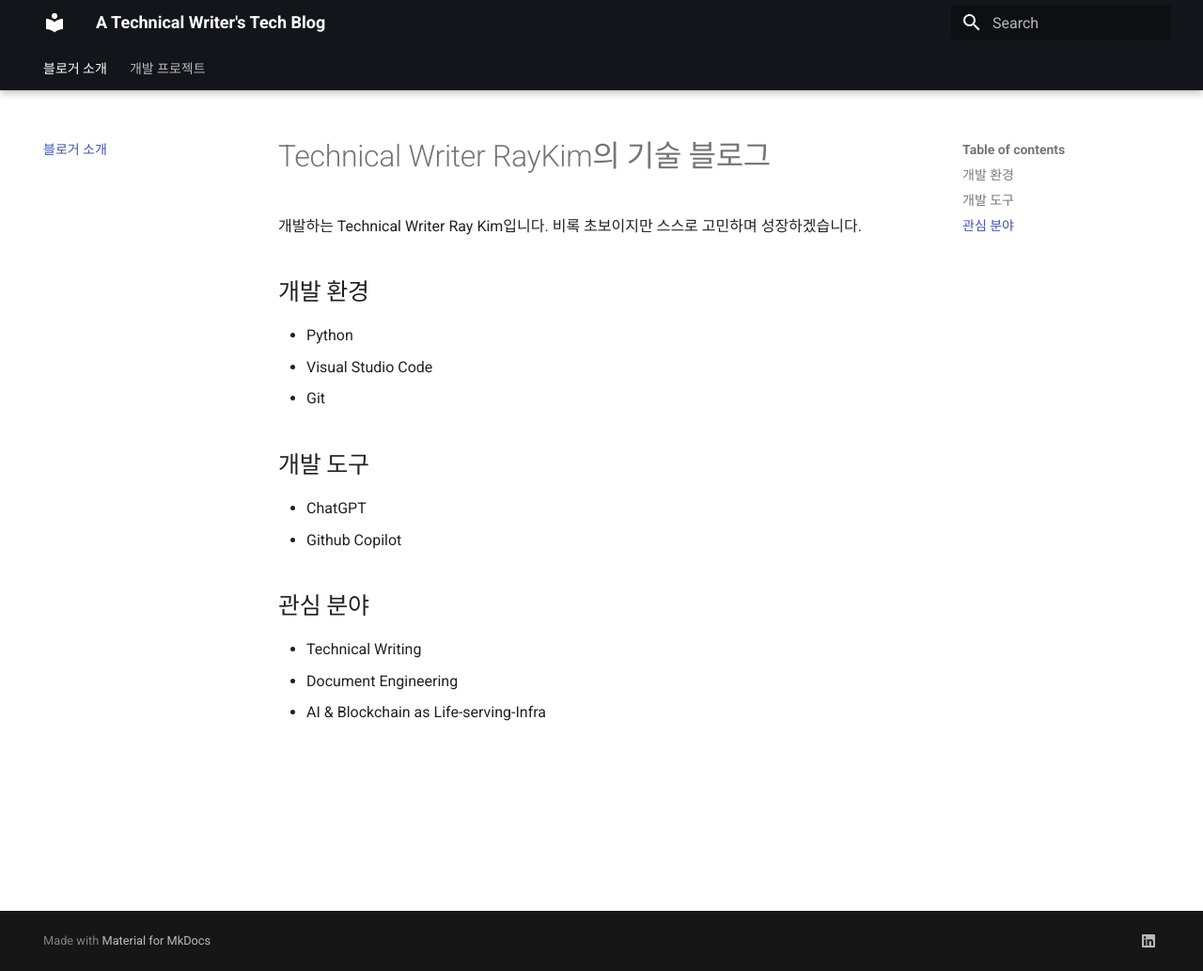
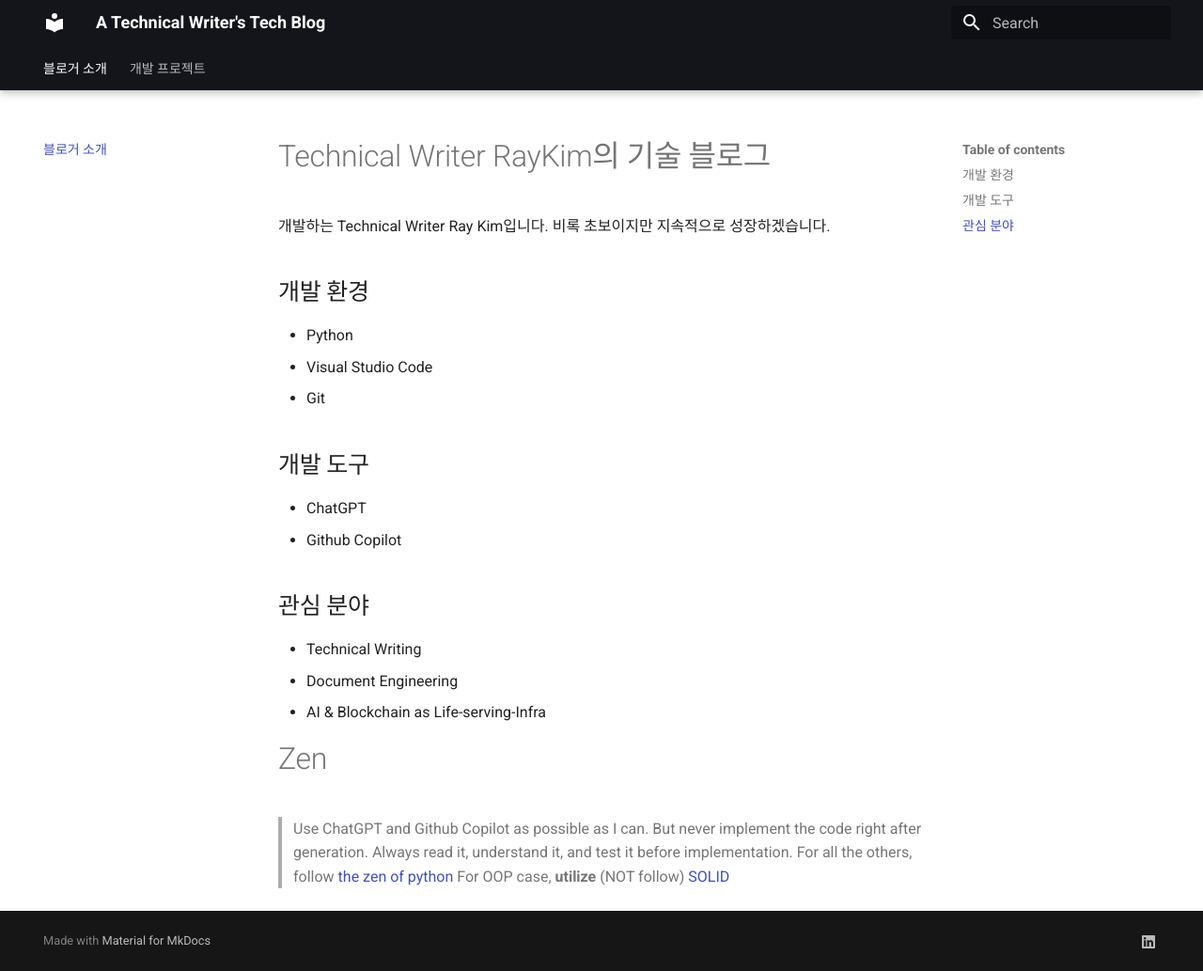
Before and after one commit to SkyDominator/SkyDominator.github.io, an MkDocs documentation site: the page built from docs/index.md, in a window 1280 px wide and 1033 px high. Shown: the whole window at 94% size. Built offline with MkDocs 1.6.1 and Material for MkDocs 9.7.7, drawn with Linux system fonts in a browser that asks for light colours.

Commit message:
인덱스 업뎃

```diff
--- a/docs/index.md
+++ b/docs/index.md
@@ -1,16 +1,28 @@
 # Technical Writer RayKim의 기술 블로그
-개발하는 Technical Writer Ray Kim입니다. 비록 초보이지만 스스로 고민하며 성장하겠습니다.
+
+개발하는 Technical Writer Ray Kim입니다. 비록 초보이지만 지속적으로 성장하겠습니다.
 
 ## 개발 환경
+
 - Python
 - Visual Studio Code
 - Git
 
 ## 개발 도구
+
 - ChatGPT
 - Github Copilot
 
 ## 관심 분야
+
 - Technical Writing
 - Document Engineering
 - AI & Blockchain as Life-serving-Infra
+
+# Zen
+
+> Use ChatGPT and Github Copilot as possible as I can.
+> But never implement the code right after generation.
+> Always read it, understand it, and test it before implementation.
+> For all the others, follow [the zen of python](https://peps.python.org/pep-0020/)
+> For OOP case, **utilize** (NOT follow) [SOLID](https://www.nextree.co.kr/p6960/)
```
